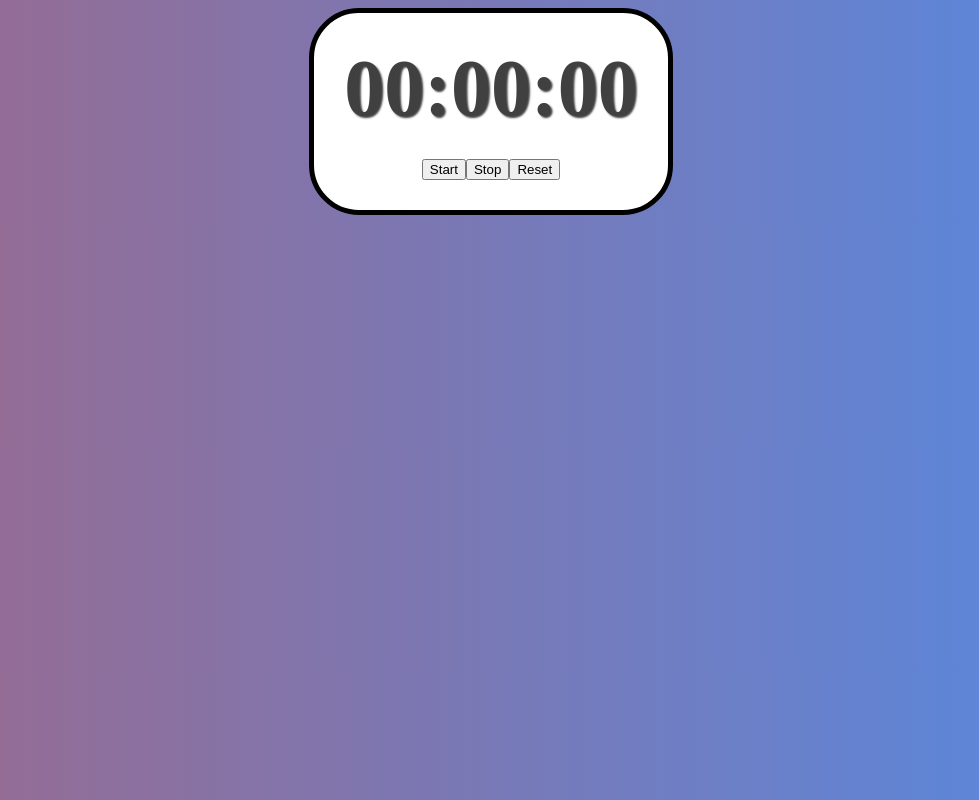
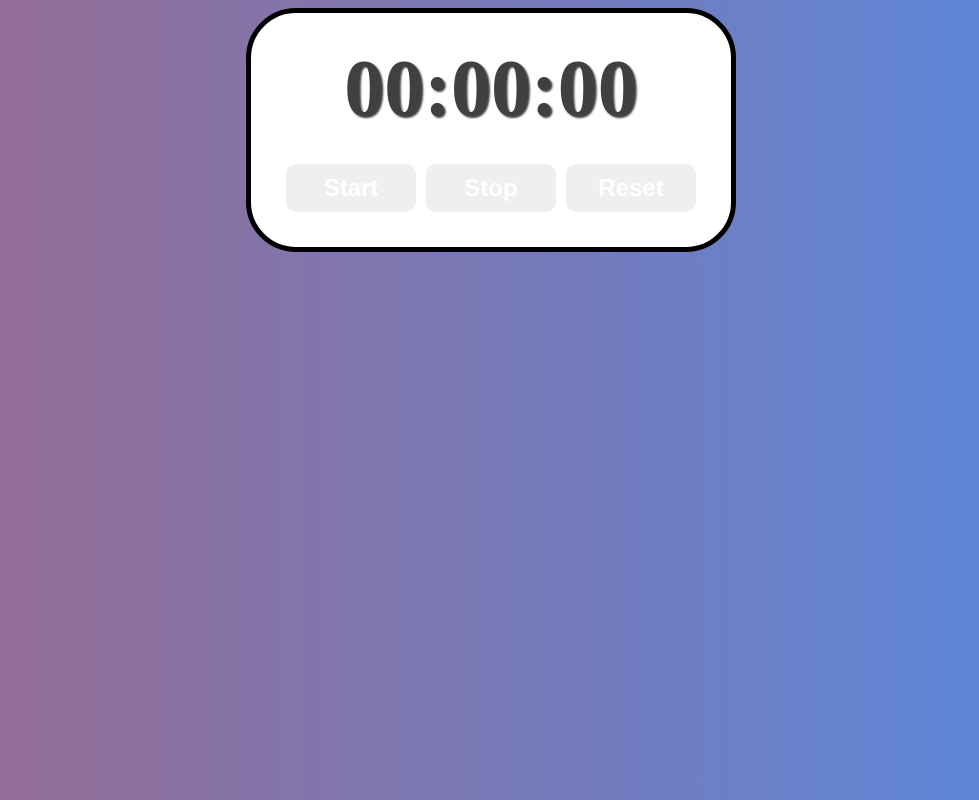
Before and after one commit to nayanatara07/Stopwatch, a React (Create React App) app: page / in a window 1280 px wide. Shown: the whole page, without its empty margins (149-1128 px from the left). Built offline with nearby package versions, Linux system fonts and the light colour scheme.

Commit message:
button controls

```diff
--- a/src/assets/index.css
+++ b/src/assets/index.css
@@ -23,3 +23,16 @@
     text-shadow: 2px 2px 2px hsla(0, 0%, 0%, 0.75);
     margin-bottom: 25px;
 }
+
+.controls button{
+    font-size: 1.5rem;
+    font-weight: bold;
+    padding: 10px 20px;
+    margin: 5px;
+    min-width: 130px;
+    border: none;
+    border-radius: 10px;
+    cursor: pointer;
+    color: white;
+    transition: background-color 0.5s ease;
+}
```
